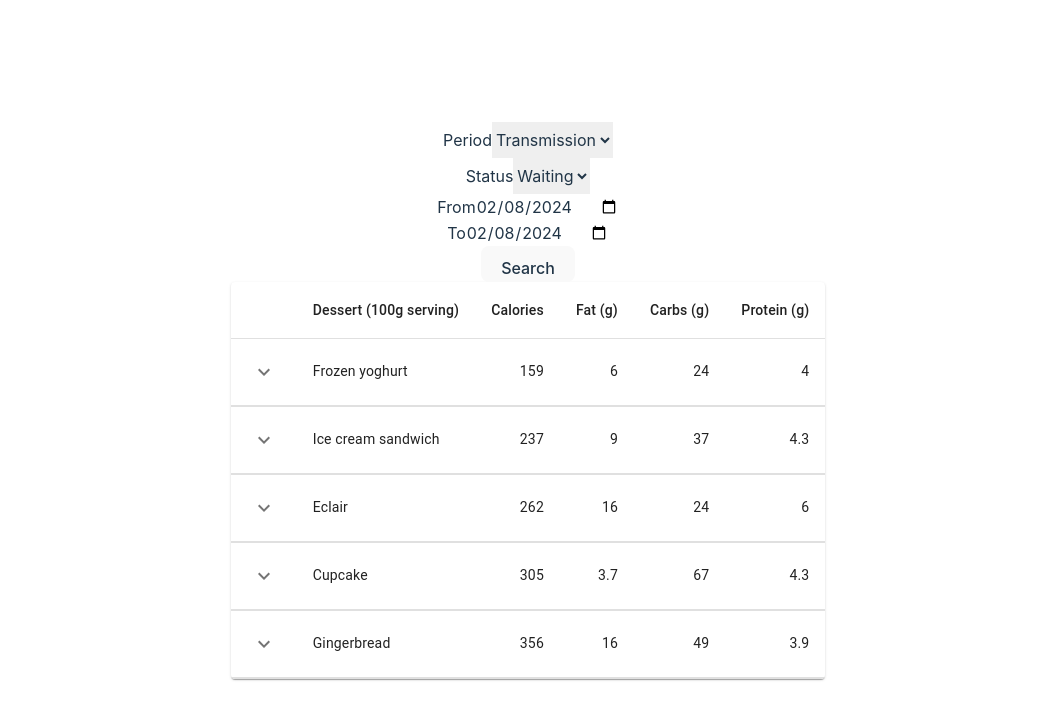
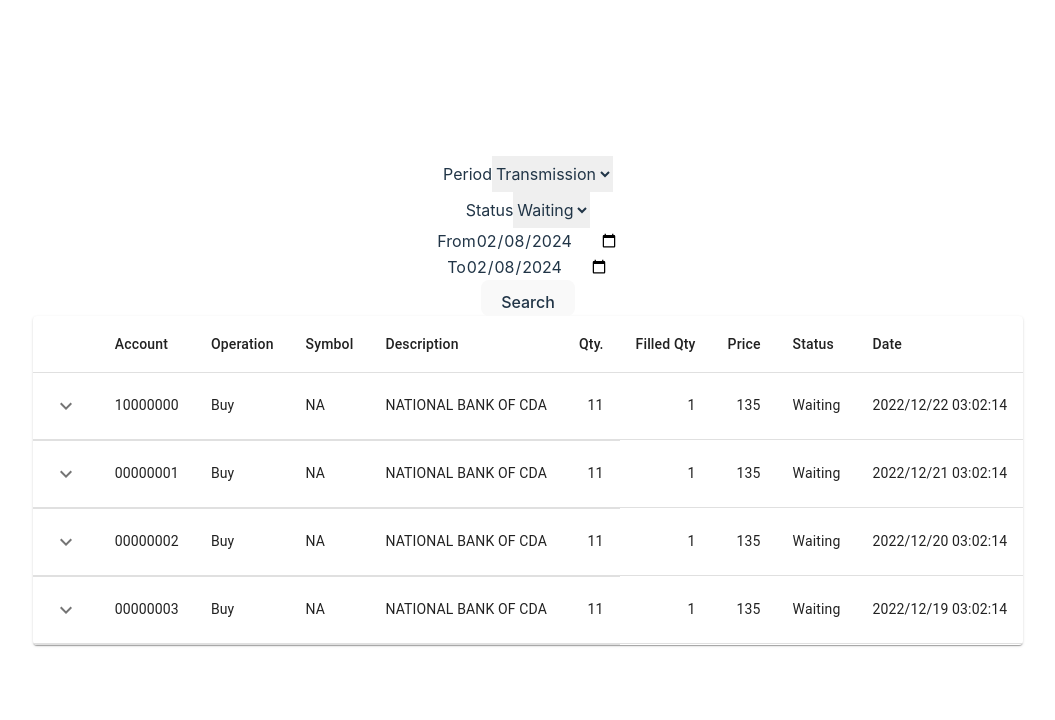
Before and after one commit to kratuwu/search-order, a React (Vite) app: page / in a window 1280 px wide. Shown: the top 720 px of the page, without its empty margins (112-1167 px from the left). Built offline with nearby package versions, Linux system fonts and the light colour scheme.

Commit message:
display order from mock data

```diff
--- a/src/App.jsx
+++ b/src/App.jsx
@@ -4,16 +4,18 @@ import viteLogo from '/vite.svg'
 import './App.css'
 import { SearchBar } from './components/SearchBar'
 import { OrderTable } from './components/OrderTable'
-
+import mockOrders from './mock_orders'
 function App() {
-  const [count, setCount] = useState(0)
+  const [ filterData, setFilterData] = useState(mockOrders)
   const search =(e) => {
     console.log(e)
   }
+
+
   return (
     <>
       <SearchBar onSearch={search}/>
-      <OrderTable/>
+      <OrderTable data={filterData}/>
     </>
   )
 }
--- a/src/components/OrderTable.jsx
+++ b/src/components/OrderTable.jsx
@@ -13,29 +13,6 @@ import Typography from '@mui/material/Typography';
 import Paper from '@mui/material/Paper';
 import KeyboardArrowDownIcon from '@mui/icons-material/KeyboardArrowDown';
 import KeyboardArrowUpIcon from '@mui/icons-material/KeyboardArrowUp';
-
-function createData(name, calories, fat, carbs, protein, price) {
-  return {
-    name,
-    calories,
-    fat,
-    carbs,
-    protein,
-    price,
-    history: [
-      {
-        date: '2020-01-05',
-        customerId: '11091700',
-        amount: 3,
-      },
-      {
-        date: '2020-01-02',
-        customerId: 'Anonymous',
-        amount: 1,
-      },
-    ],
-  };
-}
 
 function Row(props) {
   const { row } = props;
@@ -54,12 +31,16 @@ function Row(props) {
           </IconButton>
         </TableCell>
         <TableCell component="th" scope="row">
-          {row.name}
+          {row.account}
         </TableCell>
-        <TableCell align="right">{row.calories}</TableCell>
-        <TableCell align="right">{row.fat}</TableCell>
-        <TableCell align="right">{row.carbs}</TableCell>
-        <TableCell align="right">{row.protein}</TableCell>
+        <TableCell >{row.operation}</TableCell>
+        <TableCell >{row.symbol}</TableCell>
+        <TableCell className='!hidden lg:!table-cell'>{row.description}</TableCell>
+        <TableCell align='right' className='!hidden lg:!table-cell'>{row.qty}</TableCell>
+        <TableCell align='right' className='!hidden lg:!table-cell'>{row.filled_qty}</TableCell>
+        <TableCell align='right' className='!hidden lg:!table-cell'>{row.price}</TableCell>
+        <TableCell align='right'>{row.status}</TableCell>
+        <TableCell align='right' className='!hidden lg:!table-cell'>{row.date}</TableCell>
       </TableRow>
       <TableRow>
         <TableCell style={{ paddingBottom: 0, paddingTop: 0 }} colSpan={6}>
@@ -78,7 +59,7 @@ function Row(props) {
                   </TableRow>
                 </TableHead>
                 <TableBody>
-                  {row.history.map((historyRow) => (
+                  {/* {row.history.map((historyRow) => (
                     <TableRow key={historyRow.date}>
                       <TableCell component="th" scope="row">
                         {historyRow.date}
@@ -89,7 +70,7 @@ function Row(props) {
                         {Math.round(historyRow.amount * row.price * 100) / 100}
                       </TableCell>
                     </TableRow>
-                  ))}
+                  ))} */}
                 </TableBody>
               </Table>
             </Box>
@@ -100,49 +81,27 @@ function Row(props) {
   );
 }
 
-Row.propTypes = {
-  row: PropTypes.shape({
-    calories: PropTypes.number.isRequired,
-    carbs: PropTypes.number.isRequired,
-    fat: PropTypes.number.isRequired,
-    history: PropTypes.arrayOf(
-      PropTypes.shape({
-        amount: PropTypes.number.isRequired,
-        customerId: PropTypes.string.isRequired,
-        date: PropTypes.string.isRequired,
-      }),
-    ).isRequired,
-    name: PropTypes.string.isRequired,
-    price: PropTypes.number.isRequired,
-    protein: PropTypes.number.isRequired,
-  }).isRequired,
-};
-
-const rows = [
-  createData('Frozen yoghurt', 159, 6.0, 24, 4.0, 3.99),
-  createData('Ice cream sandwich', 237, 9.0, 37, 4.3, 4.99),
-  createData('Eclair', 262, 16.0, 24, 6.0, 3.79),
-  createData('Cupcake', 305, 3.7, 67, 4.3, 2.5),
-  createData('Gingerbread', 356, 16.0, 49, 3.9, 1.5),
-];
-
-export const OrderTable =  () =>{
+export const OrderTable =  (props) =>{
   return (
     <TableContainer component={Paper}>
       <Table aria-label="collapsible table">
         <TableHead>
           <TableRow>
             <TableCell />
-            <TableCell>Dessert (100g serving)</TableCell>
-            <TableCell align="right">Calories</TableCell>
-            <TableCell align="right">Fat&nbsp;(g)</TableCell>
-            <TableCell align="right">Carbs&nbsp;(g)</TableCell>
-            <TableCell align="right">Protein&nbsp;(g)</TableCell>
+            <TableCell>Account</TableCell>
+            <TableCell >Operation</TableCell>
+            <TableCell >Symbol</TableCell>
+            <TableCell className='!hidden lg:!table-cell'>Description</TableCell>
+            <TableCell className='!hidden lg:!table-cell'>Qty.</TableCell>
+            <TableCell className='!hidden lg:!table-cell'>Filled Qty</TableCell>
+            <TableCell className='!hidden lg:!table-cell'>Price</TableCell>
+            <TableCell >Status</TableCell>
+            <TableCell className='!hidden lg:!table-cell'>Date</TableCell>
           </TableRow>
         </TableHead>
         <TableBody>
-          {rows.map((row) => (
-            <Row key={row.name} row={row} />
+          {props.data?.map((order) => (
+            <Row key={order.account} row={order} />
           ))}
         </TableBody>
       </Table>
--- a/src/mock_orders.json
+++ b/src/mock_orders.js
@@ -1,4 +1,4 @@
-[
+export default ([
     {
       "account": "10000000",
       "operation": "Buy",
@@ -55,4 +55,4 @@
       "no_ref": 95749207,
       "ext_ref": "2-XXXXXX1-0"
     }
-  ]
+  ])
```
